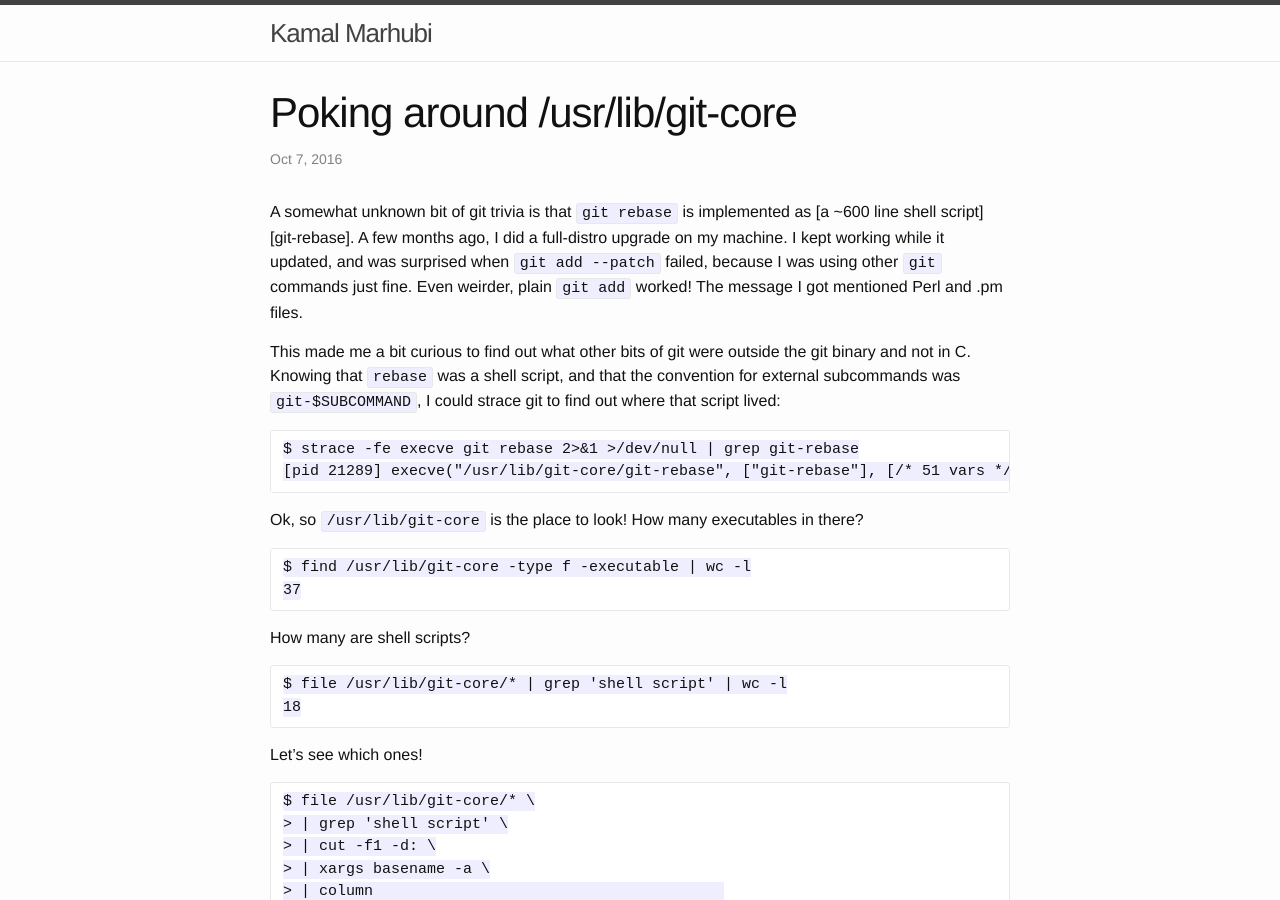
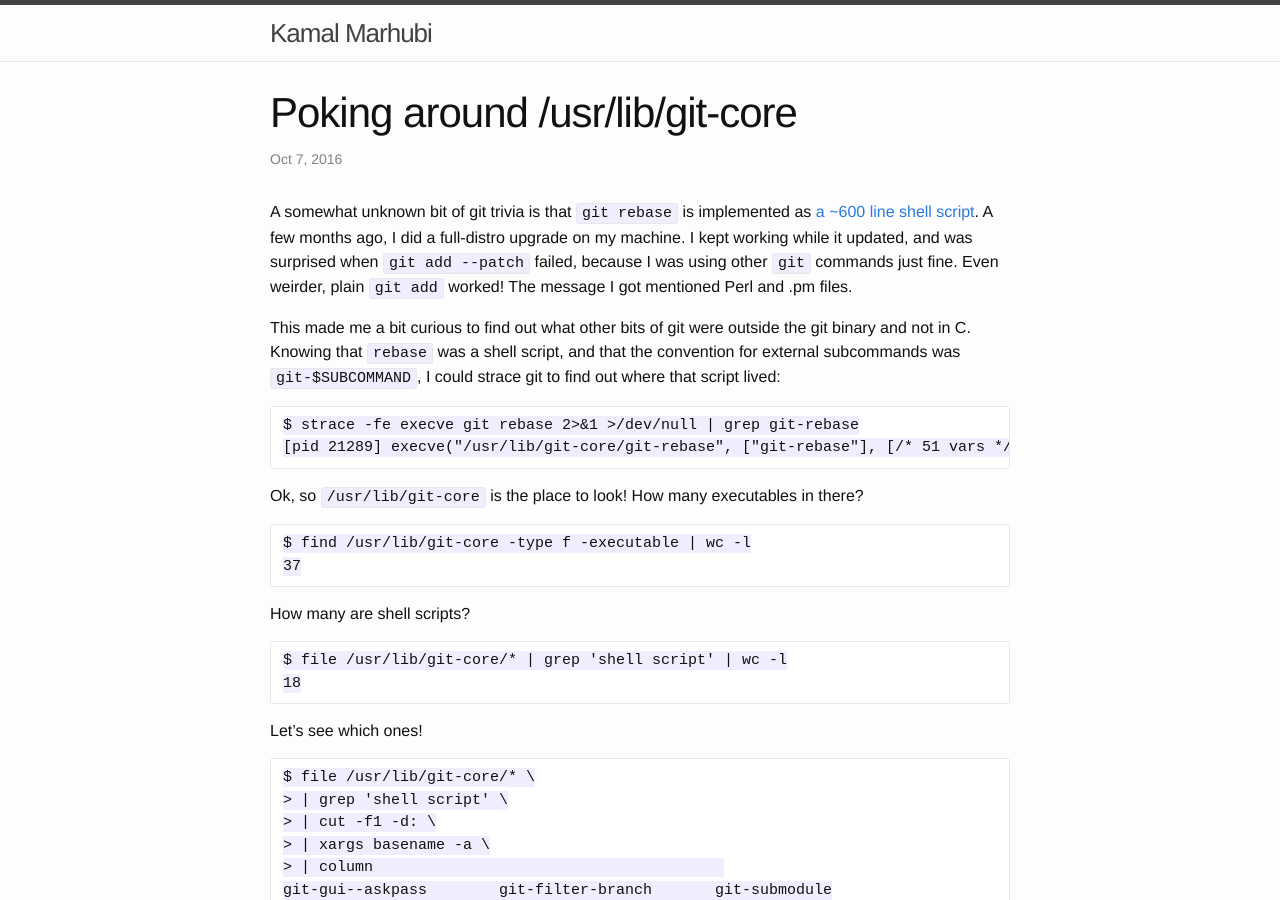
Before and after one commit to kamalmarhubi/website, a Jekyll site: the page built from _posts/2016-10-07-git-core.markdown, in a window 1280 px wide and 900 px high. Built offline with Jekyll 4.4.1, drawn with Linux system fonts in a browser that asks for light colours; comment, search, counter and statistics services are not loaded; some of the changed lines change nothing that is shown.

Commit message:
Fix git rebase link

```diff
--- a/_posts/2016-10-07-git-core.markdown
+++ b/_posts/2016-10-07-git-core.markdown
@@ -4,6 +4,8 @@ date: 2016-10-07T15:20:01-04:00
 ---
 
 A somewhat unknown bit of git trivia is that `git rebase` is implemented as [a ~600 line shell script][git-rebase].  A few months ago, I did a full-distro upgrade on my machine. I kept working while it updated, and was surprised when `git add --patch` failed, because I was using other `git` commands just fine. Even weirder, plain `git add` worked! The message I got mentioned Perl and .pm files.
+
+[git-rebase]: https://github.com/git/git/blob/master/git-rebase.sh
 
 This made me a bit curious to find out what other bits of git were outside the git binary and not in C. Knowing that `rebase` was a shell script, and that the convention for external subcommands was `git-$SUBCOMMAND`, I could strace git to find out where that script lived:
 
```
